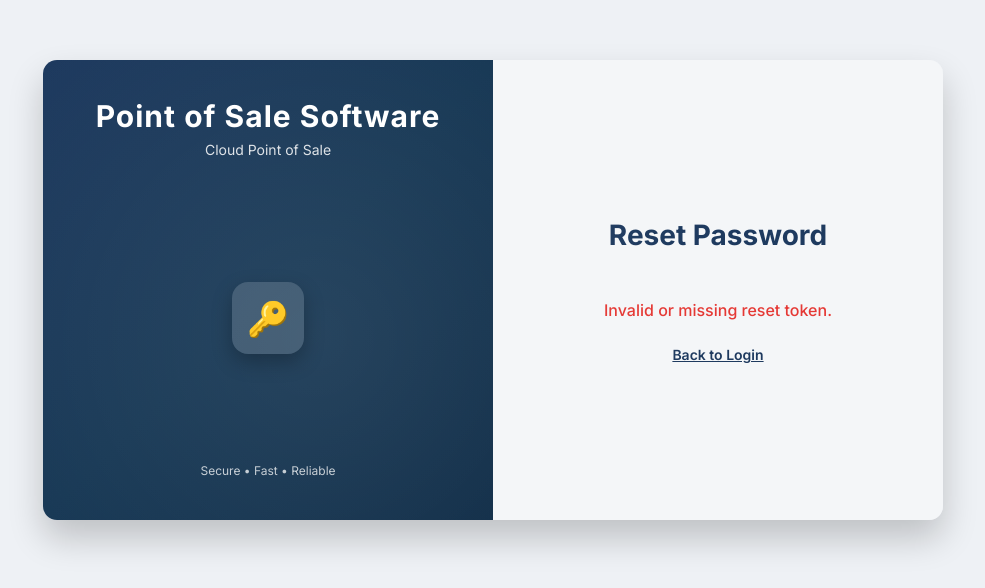
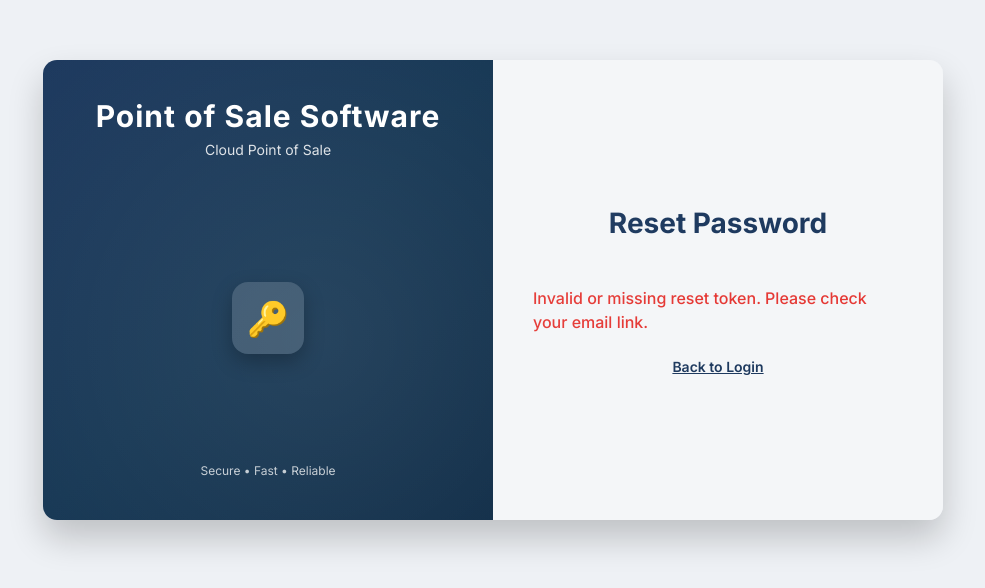
Before and after one commit to preyansh1409/pos-copy, a React (Vite) app in the folder frontend/: page /reset-password in a window 1280 px wide. Shown: the part 110-698 px from the top of the page, without its empty margins (147-1132 px from the left). Built offline with nearby package versions, Linux system fonts and the light colour scheme.

Commit message:
Fix password reset blank page and update SMTP credentials

```diff
--- a/frontend/src/AdminLogin/AdminLogin.jsx
+++ b/frontend/src/AdminLogin/AdminLogin.jsx
@@ -1,5 +1,5 @@
 import API_BASE_URL from "../apiConfig";
-// Trigger Redeploy: Branding System Version 1.1
+// Trigger Redeploy: Reset Password Fix & SMTP Update Version 1.2
 import { useState } from "react";
 import { useNavigate } from "react-router-dom";
 import "./AdminLogin.css";
@@ -15,6 +15,7 @@ export default function AdminLogin() {
   const [showForgotModal, setShowForgotModal] = useState(false);
   const [forgotEmail, setForgotEmail] = useState("");
   const [forgotMessage, setForgotMessage] = useState("");
+  const [forgotError, setForgotError] = useState("");
   // --- Dynamic Branding State ---
   const [branding, setBranding] = useState({
     name: "Point of Sale Software",
--- a/frontend/src/AdminLogin/ResetPassword.jsx
+++ b/frontend/src/AdminLogin/ResetPassword.jsx
@@ -15,8 +15,9 @@ export default function ResetPassword() {
     const [loading, setLoading] = useState(false);
 
     useEffect(() => {
+        console.log("ResetPassword component mounted. Token:", token);
         if (!token) {
-            setError("Invalid or missing reset token.");
+            setError("Invalid or missing reset token. Please check your email link.");
         }
     }, [token]);
 
--- a/frontend/src/App.jsx
+++ b/frontend/src/App.jsx
@@ -20,7 +20,7 @@ import SuperAdminStats from "./SuperAdmin/SuperAdminStats";
 
 export default function App() {
     return (
-        <BrowserRouter future={{ v7_startTransition: true, v7_relativeSplatPath: true }}>
+        <BrowserRouter>
             <Routes>
                 {/* UNIFIED LOGIN - Single entry point for all roles */}
                 <Route path="/" element={<AdminLogin />} />
```
Also changed, not shown: 1 other file (tests, documents, lock files or other folders).
